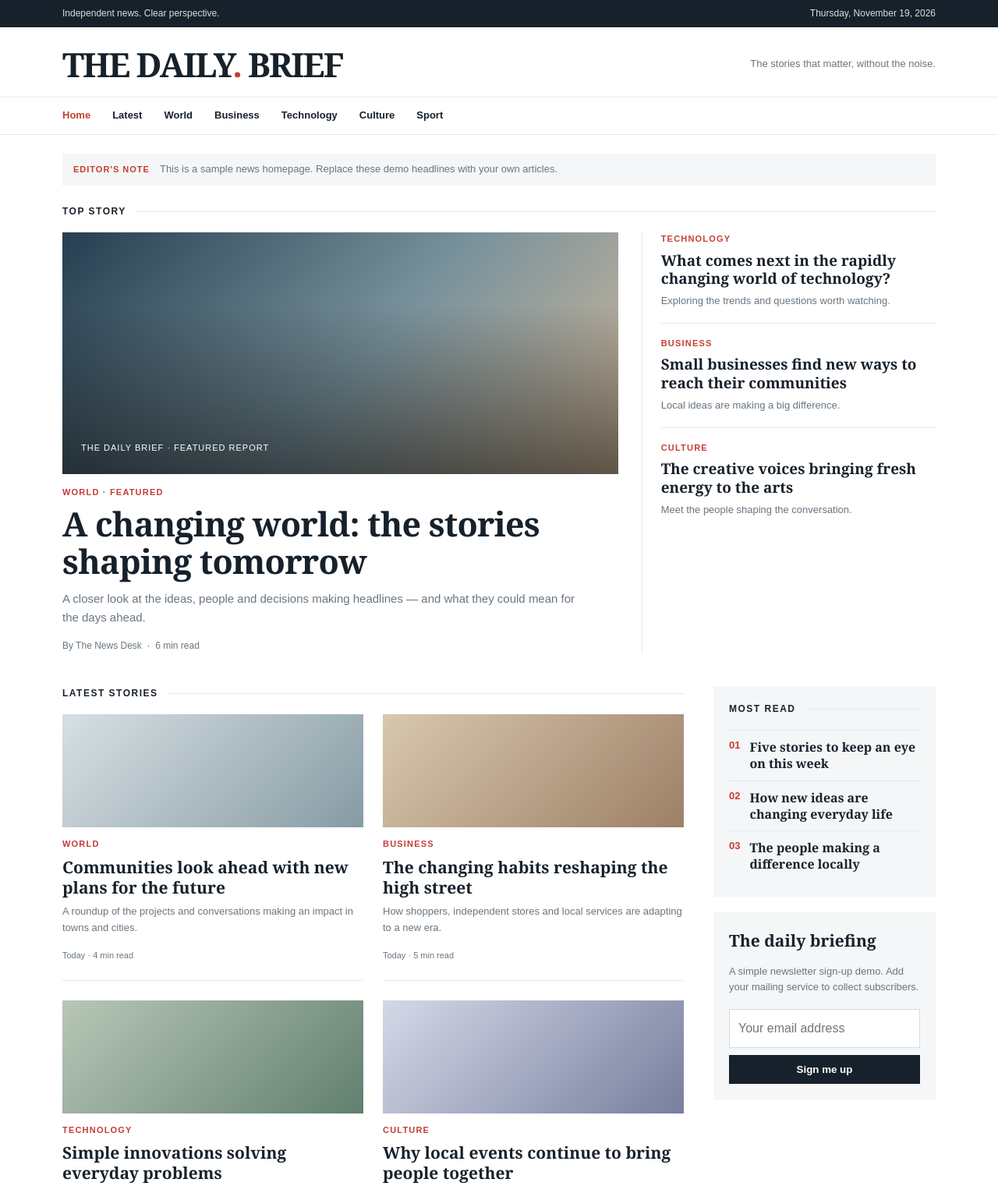
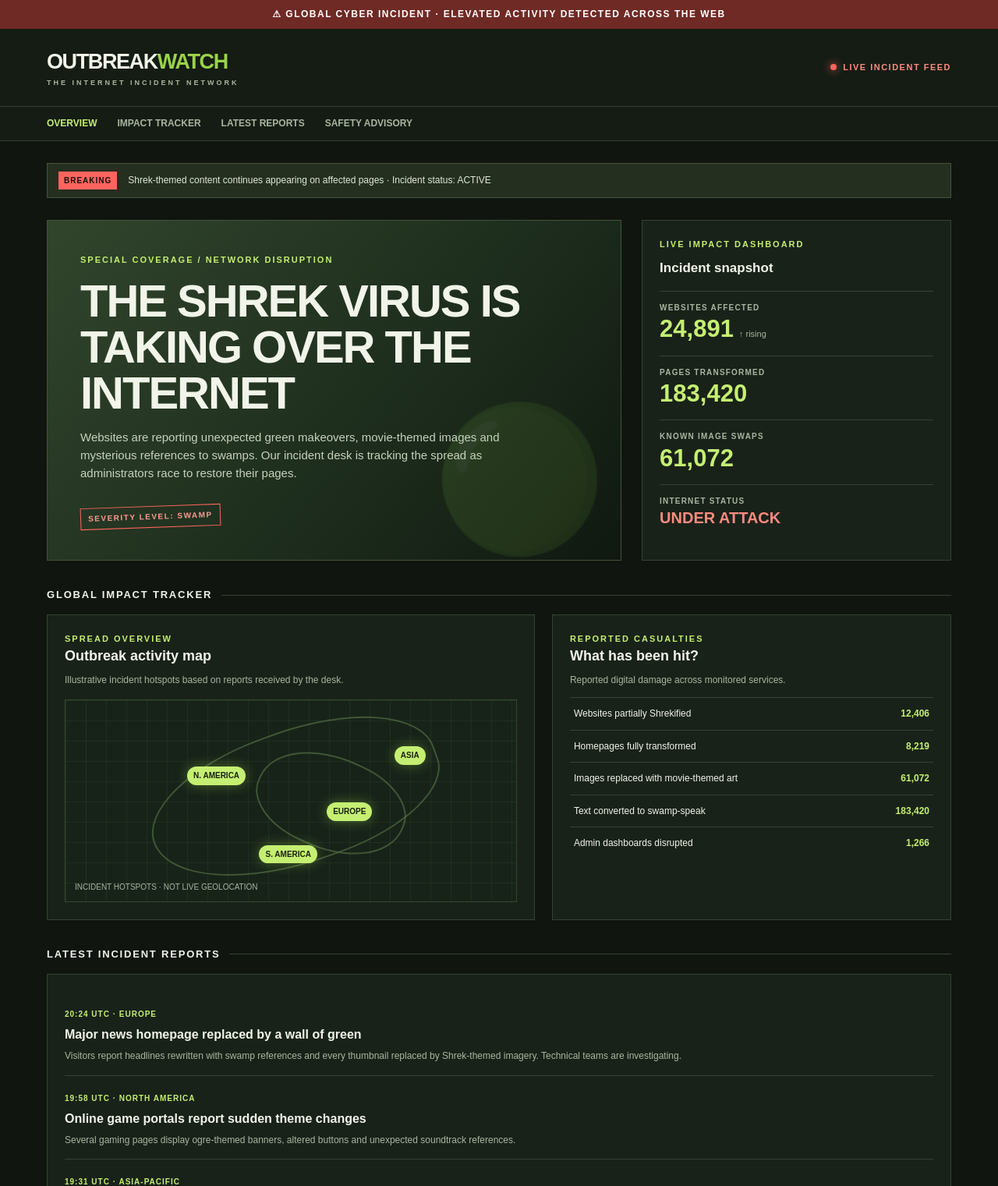
Before and after one commit to aedanpersanal-boop/gamehub, a plain HTML site: page index.html in a window 1280 px wide. Shown: the top 1521 px of the page at 78% size. Drawn offline with Linux system fonts and the light colour scheme.

Commit message:
Transform homepage into Shrek Virus outbreak news tracker

```diff
--- a/index.html
+++ b/index.html
@@ -1,156 +1,55 @@
 <!DOCTYPE html>
 <html lang="en">
 <head>
-  <meta charset="UTF-8">
-  <meta name="viewport" content="width=device-width, initial-scale=1.0">
-  <meta name="description" content="The Daily Brief — a clean, simple news website demo.">
-  <title>The Daily Brief — News & Stories</title>
+<meta charset="UTF-8"><meta name="viewport" content="width=device-width, initial-scale=1">
+<meta name="theme-color" content="#10150f">
+<meta name="description" content="Live incident coverage of the Shrek Virus internet outbreak.">
+<title>OUTBREAK WATCH — Shrek Virus</title>
 <style>
-    :root {
-      --ink: #17212b;
-      --muted: #697681;
-      --line: #e5e9ec;
-      --paper: #ffffff;
-      --soft: #f4f6f7;
-      --accent: #c63d32;
-      --max: 1120px;
-    }
-    * { box-sizing: border-box; }
-    body {
-      margin: 0;
-      background: var(--paper);
-      color: var(--ink);
-      font-family: Arial, Helvetica, sans-serif;
-      line-height: 1.6;
-    }
-    a { color: inherit; text-decoration: none; }
-    a:hover { color: var(--accent); }
-    .topline { background: var(--ink); color: #fff; font-size: 12px; }
-    .topline-inner, .masthead, .nav-inner, main, footer {
-      width: min(var(--max), calc(100% - 40px));
-      margin: auto;
-    }
-    .topline-inner { display:flex; justify-content:space-between; padding:8px 0; color:#d8dee3; }
-    .masthead { display:flex; align-items:center; justify-content:space-between; padding:26px 0 20px; }
-    .brand { font-family: Georgia, serif; font-size: clamp(30px, 5vw, 43px); font-weight:700; letter-spacing:-2px; line-height:1; }
-    .brand span { color:var(--accent); }
-    .tagline { color:var(--muted); font-size:13px; }
-    .nav { border-top:1px solid var(--line); border-bottom:1px solid var(--line); }
-    .nav-inner { display:flex; gap:28px; overflow-x:auto; white-space:nowrap; }
-    .nav a { display:block; padding:13px 0; font-size:13px; font-weight:700; }
-    .nav a:first-child { color:var(--accent); }
-    .breaking { margin:24px 0; display:flex; align-items:center; gap:13px; padding:10px 14px; background:var(--soft); font-size:13px; }
-    .breaking strong { color:var(--accent); text-transform:uppercase; font-size:11px; letter-spacing:1px; }
-    .breaking span { color:var(--muted); }
-    .section-label { display:flex; align-items:center; gap:12px; margin:0 0 17px; font-size:12px; font-weight:800; text-transform:uppercase; letter-spacing:1.5px; }
-    .section-label:after { content:""; height:1px; background:var(--line); flex:1; }
-    .lead-grid { display:grid; grid-template-columns: minmax(0, 1.7fr) minmax(240px, .9fr); gap:30px; }
-    .hero-image { min-height:310px; background:linear-gradient(130deg,#263e50,#79929c 55%,#d2b99b); display:flex; align-items:flex-end; padding:24px; color:#fff; position:relative; overflow:hidden; }
-    .hero-image:before { content:""; position:absolute; inset:0; background:linear-gradient(0deg,rgba(0,0,0,.55),transparent 70%); }
-    .hero-image .image-caption { position:relative; font-size:11px; letter-spacing:1px; text-transform:uppercase; }
-    .eyebrow { color:var(--accent); text-transform:uppercase; font-size:11px; font-weight:800; letter-spacing:1.2px; margin:15px 0 7px; }
-    h1,h2,h3,p { margin-top:0; }
-    h1 { font-family:Georgia,serif; font-size:clamp(29px,4vw,43px); line-height:1.12; letter-spacing:-.8px; margin-bottom:12px; }
-    .summary { color:var(--muted); font-size:15px; max-width:680px; }
-    .byline { color:var(--muted); font-size:12px; margin-top:15px; }
-    .side-stories { border-left:1px solid var(--line); padding-left:24px; }
-    .side-story { padding:0 0 17px; margin-bottom:17px; border-bottom:1px solid var(--line); }
-    .side-story:last-child { border:0; }
-    .side-story .eyebrow { margin-top:0; }
-    .side-story h3 { font-family:Georgia,serif; font-size:19px; line-height:1.25; margin-bottom:6px; }
-    .side-story p { color:var(--muted); font-size:13px; margin:0; }
-    .content-grid { display:grid; grid-template-columns:minmax(0, 1fr) 285px; gap:38px; margin:42px 0 60px; }
-    .stories { display:grid; grid-template-columns:repeat(2,minmax(0,1fr)); gap:25px; }
-    .story-card { border-bottom:1px solid var(--line); padding-bottom:20px; }
-    .thumb { height:145px; margin-bottom:13px; background:linear-gradient(135deg,#d7e0e3,#879ba4); }
-    .thumb.t2 { background:linear-gradient(135deg,#d8c8ae,#9d8067); }
-    .thumb.t3 { background:linear-gradient(135deg,#b8c7b7,#617f70); }
-    .thumb.t4 { background:linear-gradient(135deg,#d4d8e7,#777f9e); }
-    .story-card .eyebrow { margin:0 0 7px; }
-    .story-card h2 { font-family:Georgia,serif; font-size:21px; line-height:1.25; margin-bottom:8px; }
-    .story-card p { color:var(--muted); font-size:13px; margin-bottom:10px; }
-    .story-card small { color:var(--muted); font-size:11px; }
-    .sidebar-box { background:var(--soft); padding:20px; margin-bottom:20px; }
-    .sidebar-box h3 { font-family:Georgia,serif; font-size:21px; margin-bottom:12px; }
-    .popular { list-style:none; padding:0; margin:0; counter-reset:rank; }
-    .popular li { counter-increment:rank; display:flex; gap:12px; padding:11px 0; border-top:1px solid var(--line); font-family:Georgia,serif; font-weight:700; line-height:1.3; }
-    .popular li:before { content:"0" counter(rank); color:var(--accent); font:700 13px Arial,sans-serif; }
-    .newsletter p { color:var(--muted); font-size:13px; }
-    .newsletter input { width:100%; border:1px solid #d5dce0; padding:11px; font:inherit; margin:4px 0 9px; }
-    .newsletter button { width:100%; border:0; background:var(--ink); color:#fff; padding:11px; font-weight:700; cursor:pointer; }
-    .newsletter button:hover { background:var(--accent); }
-    footer { border-top:1px solid var(--line); padding:22px 0 35px; display:flex; justify-content:space-between; color:var(--muted); font-size:12px; }
-    @media (max-width:760px) {
-      .tagline { display:none; }
-      .lead-grid,.content-grid { grid-template-columns:1fr; }
-      .side-stories { border-left:0; border-top:1px solid var(--line); padding:20px 0 0; display:grid; grid-template-columns:repeat(2,1fr); gap:18px; }
-      .side-story { margin:0; }
-      .content-grid { gap:25px; margin-top:30px; }
-    }
-    @media (max-width:480px) {
-      .topline-inner, .masthead, .nav-inner, main, footer { width:calc(100% - 28px); }
-      .stories { grid-template-columns:1fr; }
-      .hero-image { min-height:220px; }
-      .side-stories { grid-template-columns:1fr; }
-      .breaking { align-items:flex-start; }
-      footer { flex-direction:column; gap:5px; }
-    }
+:root{--bg:#10150f;--panel:#192219;--panel2:#202d20;--green:#9bd34a;--lime:#c5ef72;--text:#f1f4e9;--muted:#aab5a0;--red:#ff655e;--line:#354332}
+*{box-sizing:border-box}body{margin:0;background:var(--bg);color:var(--text);font:15px/1.55 Arial,Helvetica,sans-serif}a{color:inherit;text-decoration:none}.wrap{width:min(1160px,calc(100% - 36px));margin:auto}
+.alertbar{background:#702a25;color:white;text-align:center;padding:9px 14px;font-size:12px;font-weight:800;letter-spacing:1.5px;text-transform:uppercase}
+header{border-bottom:1px solid var(--line);background:#141c13}.head{display:flex;align-items:center;justify-content:space-between;padding:22px 0;gap:18px}.brand{font-size:27px;font-weight:900;letter-spacing:-1.4px}.brand b{color:var(--green)}.brand small{display:block;font-size:9px;letter-spacing:3px;color:var(--muted);font-weight:700}.live{color:#ff8b80;font-size:11px;font-weight:900;letter-spacing:1.5px}.live:before{content:"";display:inline-block;width:8px;height:8px;background:var(--red);border-radius:50%;margin-right:8px;box-shadow:0 0 12px var(--red)}
+nav{border-top:1px solid var(--line)}.nav{display:flex;gap:26px;overflow:auto;white-space:nowrap}.nav a{padding:12px 0;font-size:12px;color:var(--muted);font-weight:800;text-transform:uppercase}.nav a:first-child{color:var(--lime)}
+main{padding:28px 0 60px}.ticker{background:#252f20;border:1px solid #45533a;padding:10px 14px;display:flex;gap:14px;align-items:center;margin-bottom:28px;font-size:12px}.ticker strong{background:var(--red);color:#190f0d;padding:4px 7px;font-size:10px;letter-spacing:1px}.ticker span{color:#e0e8d8}
+h1,h2,h3,p{margin-top:0}.kicker{color:var(--lime);font-size:11px;font-weight:900;letter-spacing:2px;text-transform:uppercase}.hero{display:grid;grid-template-columns:1.3fr .7fr;gap:26px;align-items:stretch}.hero-main{background:linear-gradient(130deg,#31452c,#1b2a1b 65%,#101810);border:1px solid #43543a;padding:clamp(22px,4vw,42px);position:relative;overflow:hidden;min-height:340px}.hero-main:after{content:"🟢";position:absolute;font-size:180px;right:18px;bottom:-35px;opacity:.14;transform:rotate(-14deg)}h1{font-size:clamp(34px,5vw,58px);line-height:1.02;letter-spacing:-2px;max-width:680px;margin:13px 0 16px;position:relative;z-index:1}.hero-main p{color:#c7d2bd;max-width:600px;position:relative;z-index:1}.stamp{display:inline-block;border:1px solid var(--red);color:#ff9b91;padding:5px 9px;font-size:10px;font-weight:900;letter-spacing:1.5px;transform:rotate(-2deg);margin-top:15px}
+.hero-side{background:var(--panel);border:1px solid var(--line);padding:22px}.hero-side h2{font-size:17px;margin:8px 0 16px}.metric{padding:13px 0;border-top:1px solid var(--line)}.metric small{display:block;color:var(--muted);font-size:10px;font-weight:800;letter-spacing:1.2px;text-transform:uppercase}.metric strong{font-size:31px;line-height:1.3;color:var(--lime);font-variant-numeric:tabular-nums}.metric em{font-style:normal;color:var(--muted);font-size:11px;margin-left:7px}
+.section-head{display:flex;align-items:center;gap:12px;margin:34px 0 15px}.section-head h2{font-size:13px;letter-spacing:1.8px;text-transform:uppercase;margin:0}.section-head:after{content:"";height:1px;background:var(--line);flex:1}
+.grid{display:grid;grid-template-columns:1.1fr .9fr;gap:22px}.panel{background:var(--panel);border:1px solid var(--line);padding:22px}.panel h3{font-size:18px;margin-bottom:7px}.muted{color:var(--muted)}
+.map{min-height:260px;background-color:#172319;background-image:linear-gradient(rgba(145,190,105,.07) 1px,transparent 1px),linear-gradient(90deg,rgba(145,190,105,.07) 1px,transparent 1px);background-size:26px 26px;position:relative;overflow:hidden;border:1px solid #344832;margin-top:15px}.map:before{content:"";position:absolute;width:65%;height:65%;left:18%;top:15%;border:2px solid #536d43;border-radius:48% 52% 43% 57%;transform:rotate(-20deg);opacity:.7}.map:after{content:"";position:absolute;width:33%;height:45%;left:42%;top:28%;border:2px solid #536d43;border-radius:55% 40% 55% 40%;transform:rotate(25deg);opacity:.7}.pin{position:absolute;z-index:2;background:var(--lime);color:#17200f;border-radius:20px;padding:4px 8px;font-size:10px;font-weight:900;box-shadow:0 0 16px #9bd34a66}.p1{left:27%;top:33%}.p2{left:58%;top:51%}.p3{left:73%;top:23%}.p4{left:43%;top:72%}.map-note{position:absolute;bottom:10px;left:12px;color:var(--muted);font-size:10px;z-index:3}
+table{width:100%;border-collapse:collapse;font-size:12px}td{padding:11px 5px;border-top:1px solid var(--line);vertical-align:top}td:last-child{text-align:right;color:var(--lime);font-weight:800}.status{color:#ffb1a9!important}
+.report{border-top:1px solid var(--line);padding:15px 0}.report:first-of-type{border:0}.report time{color:var(--lime);font-size:10px;font-weight:900;letter-spacing:1px}.report h3{font-size:16px;margin:5px 0}.report p{font-size:12px;color:var(--muted);margin:0}
+.notice{border-left:3px solid var(--green);background:#202c1d;padding:15px 17px;margin-top:18px;font-size:12px;color:#d3ddcb}.notice b{color:var(--lime)}
+footer{border-top:1px solid var(--line);padding:22px 0 35px;color:var(--muted);font-size:11px;display:flex;justify-content:space-between;gap:15px}
+@media(max-width:760px){.hero,.grid{grid-template-columns:1fr}.hero-main{min-height:300px}.head{align-items:flex-start;flex-direction:column}.metric strong{font-size:27px}}
+@media(max-width:440px){.wrap{width:calc(100% - 26px)}.ticker{align-items:flex-start}.hero-main{padding:22px}h1{letter-spacing:-1px}.panel{padding:16px}footer{flex-direction:column}}
 </style>
 </head>
 <body>
-  <div class="topline"><div class="topline-inner"><span>Independent news. Clear perspective.</span><span id="today"></span></div></div>
-  <header>
-    <div class="masthead">
-      <a class="brand" href="#">THE DAILY<span>.</span> BRIEF</a>
-      <div class="tagline">The stories that matter, without the noise.</div>
-    </div>
-    <nav class="nav" aria-label="Main navigation"><div class="nav-inner">
-      <a href="#top">Home</a><a href="#latest">Latest</a><a href="#world">World</a><a href="#business">Business</a><a href="#technology">Technology</a><a href="#culture">Culture</a><a href="#sport">Sport</a>
-    </div></nav>
-  </header>
-  <main id="top">
-    <div class="breaking"><strong>Editor's note</strong><span>This is a sample news homepage. Replace these demo headlines with your own articles.</span></div>
-    <div class="section-label">Top story</div>
-    <section class="lead-grid">
-      <article>
-        <div class="hero-image"><span class="image-caption">The Daily Brief · Featured report</span></div>
-        <div class="eyebrow">World · Featured</div>
-        <h1>A changing world: the stories shaping tomorrow</h1>
-        <p class="summary">A closer look at the ideas, people and decisions making headlines — and what they could mean for the days ahead.</p>
-        <div class="byline">By The News Desk &nbsp;·&nbsp; 6 min read</div>
-      </article>
-      <aside class="side-stories" aria-label="More top stories">
-        <article class="side-story"><div class="eyebrow">Technology</div><h3>What comes next in the rapidly changing world of technology?</h3><p>Exploring the trends and questions worth watching.</p></article>
-        <article class="side-story"><div class="eyebrow">Business</div><h3>Small businesses find new ways to reach their communities</h3><p>Local ideas are making a big difference.</p></article>
-        <article class="side-story"><div class="eyebrow">Culture</div><h3>The creative voices bringing fresh energy to the arts</h3><p>Meet the people shaping the conversation.</p></article>
-      </aside>
+<div class="alertbar">⚠ Global cyber incident · Elevated activity detected across the web</div>
+<header><div class="wrap head"><a class="brand" href="#">OUTBREAK<b>WATCH</b><small>THE INTERNET INCIDENT NETWORK</small></a><div class="live">LIVE INCIDENT FEED</div></div><nav><div class="wrap nav"><a href="#overview">Overview</a><a href="#impact">Impact tracker</a><a href="#reports">Latest reports</a><a href="#advisory">Safety advisory</a></div></nav></header>
+<main class="wrap" id="overview">
+<div class="ticker"><strong>BREAKING</strong><span>Shrek-themed content continues appearing on affected pages · Incident status: ACTIVE</span></div>
+<section class="hero">
+<article class="hero-main"><div class="kicker">Special coverage / Network disruption</div><h1>THE SHREK VIRUS IS TAKING OVER THE INTERNET</h1><p>Websites are reporting unexpected green makeovers, movie-themed images and mysterious references to swamps. Our incident desk is tracking the spread as administrators race to restore their pages.</p><div class="stamp">SEVERITY LEVEL: SWAMP</div></article>
+<aside class="hero-side"><div class="kicker">Live impact dashboard</div><h2>Incident snapshot</h2><div class="metric"><small>Websites affected</small><strong id="sites">24,891</strong><em>↑ rising</em></div><div class="metric"><small>Pages transformed</small><strong id="pages">183,420</strong></div><div class="metric"><small>Known image swaps</small><strong id="images">61,072</strong></div><div class="metric"><small>Internet status</small><strong style="font-size:20px;color:#ff8b80">UNDER ATTACK</strong></div></aside>
 </section>
-    <section class="content-grid" id="latest">
-      <div>
-        <div class="section-label">Latest stories</div>
-        <div class="stories">
-          <article class="story-card" id="world"><div class="thumb"></div><div class="eyebrow">World</div><h2>Communities look ahead with new plans for the future</h2><p>A roundup of the projects and conversations making an impact in towns and cities.</p><small>Today · 4 min read</small></article>
-          <article class="story-card" id="business"><div class="thumb t2"></div><div class="eyebrow">Business</div><h2>The changing habits reshaping the high street</h2><p>How shoppers, independent stores and local services are adapting to a new era.</p><small>Today · 5 min read</small></article>
-          <article class="story-card" id="technology"><div class="thumb t3"></div><div class="eyebrow">Technology</div><h2>Simple innovations solving everyday problems</h2><p>Practical ideas show how technology can make daily life a little easier.</p><small>Yesterday · 3 min read</small></article>
-          <article class="story-card" id="culture"><div class="thumb t4"></div><div class="eyebrow">Culture</div><h2>Why local events continue to bring people together</h2><p>From music to food, shared experiences remain at the heart of community life.</p><small>Yesterday · 4 min read</small></article>
-        </div>
-      </div>
-      <aside>
-        <div class="sidebar-box"><div class="section-label">Most read</div><ol class="popular"><li>Five stories to keep an eye on this week</li><li>How new ideas are changing everyday life</li><li>The people making a difference locally</li></ol></div>
-        <div class="sidebar-box newsletter"><h3>The daily briefing</h3><p>A simple newsletter sign-up demo. Add your mailing service to collect subscribers.</p><form id="newsletter-form"><input type="email" placeholder="Your email address" aria-label="Your email address" required><button type="submit">Sign me up</button></form><small id="form-message" role="status"></small></div>
-      </aside>
-    </section>
+<section id="impact"><div class="section-head"><h2>Global impact tracker</h2></div><div class="grid">
+<div class="panel"><div class="kicker">Spread overview</div><h3>Outbreak activity map</h3><p class="muted" style="font-size:12px">Illustrative incident hotspots based on reports received by the desk.</p><div class="map"><span class="pin p1">N. AMERICA</span><span class="pin p2">EUROPE</span><span class="pin p3">ASIA</span><span class="pin p4">S. AMERICA</span><span class="map-note">INCIDENT HOTSPOTS · NOT LIVE GEOLOCATION</span></div></div>
+<div class="panel"><div class="kicker">Reported casualties</div><h3>What has been hit?</h3><p class="muted" style="font-size:12px">Reported digital damage across monitored services.</p><table><tr><td>Websites partially Shrekified</td><td>12,406</td></tr><tr><td>Homepages fully transformed</td><td>8,219</td></tr><tr><td>Images replaced with movie-themed art</td><td>61,072</td></tr><tr><td>Text converted to swamp-speak</td><td>183,420</td></tr><tr><td>Admin dashboards disrupted</td><td>1,266</td></tr></table></div>
+</div></section>
+<section id="reports"><div class="section-head"><h2>Latest incident reports</h2></div><div class="panel">
+<article class="report"><time>20:24 UTC · EUROPE</time><h3>Major news homepage replaced by a wall of green</h3><p>Visitors report headlines rewritten with swamp references and every thumbnail replaced by Shrek-themed imagery. Technical teams are investigating.</p></article>
+<article class="report"><time>19:58 UTC · NORTH AMERICA</time><h3>Online game portals report sudden theme changes</h3><p>Several gaming pages display ogre-themed banners, altered buttons and unexpected soundtrack references.</p></article>
+<article class="report"><time>19:31 UTC · ASIA-PACIFIC</time><h3>Image libraries see wave of unexpected replacements</h3><p>Site operators say ordinary image assets appear to have been swapped for green, swamp and fairy-tale themed visuals.</p></article>
+<article class="report"><time>18:46 UTC · GLOBAL</time><h3>Developers urged to check recent website changes</h3><p>Administrators are reviewing content changes, account access and backups while the incident remains active.</p></article>
+</div></section>
+<section id="advisory"><div class="section-head"><h2>Administrator advisory</h2></div><div class="panel"><div class="kicker">Recommended response</div><h3>Keep calm. Check your site.</h3><p class="muted" style="font-size:13px">If your website starts displaying unexpected content, review recent deployments and account activity, rotate exposed credentials, restore clean files from a trusted backup and contact your hosting provider. Avoid running unknown scripts or downloads claiming to remove the incident.</p><div class="notice"><b>Incident desk note:</b> The figures and reports on this page are illustrative dashboard data for the Shrek Virus scenario, not verified real-world casualty statistics. The map is a visual overview, not a live tracking system.</div></div></section>
 </main>
-  <footer><span>© <span id="year"></span> The Daily Brief. Demo publication.</span><span>Built for clear, simple reading.</span></footer>
+<footer class="wrap"><span>© 2026 OUTBREAK WATCH · INTERNET INCIDENT NETWORK</span><span>Monitoring the web. Reporting the swamp.</span></footer>
 <script>
-    const now = new Date();
-    document.getElementById('today').textContent = now.toLocaleDateString(undefined, { weekday: 'long', year: 'numeric', month: 'long', day: 'numeric' });
-    document.getElementById('year').textContent = now.getFullYear();
-    document.getElementById('newsletter-form').addEventListener('submit', function(event) {
-      event.preventDefault();
-      document.getElementById('form-message').textContent = 'Thanks! This demo form is not connected to a mailing list yet.';
-      this.reset();
-    });
+const start={sites:24891,pages:183420,images:61072};
+function tick(){for(const key of Object.keys(start)){start[key]+=Math.floor(Math.random()*(key==='sites'?5:key==='pages'?24:12));document.getElementById(key).textContent=start[key].toLocaleString('en-US')}}
+setInterval(tick,6500);
 </script>
-</body>
-</html>
+</body></html>
```
Lines whose indentation alone changed are shown as unchanged.
